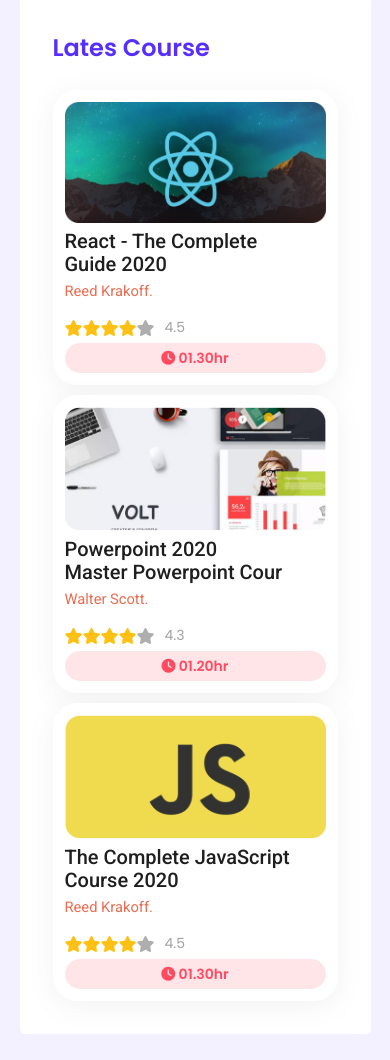
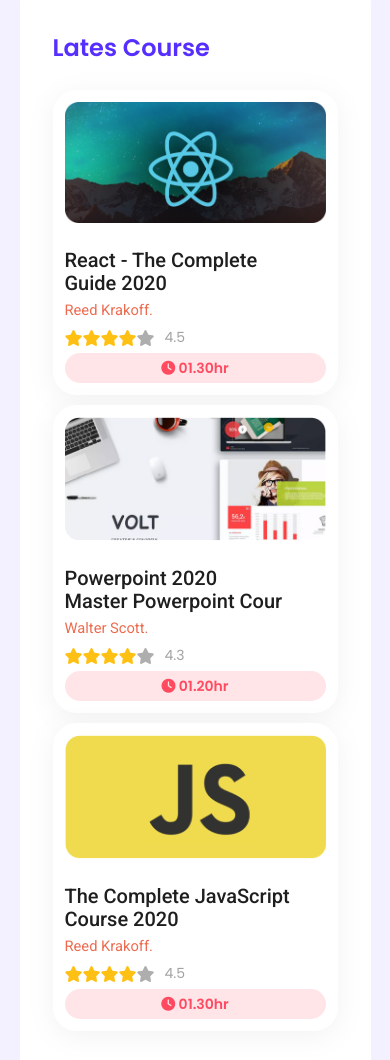
Before and after one commit to mdsumonali372/leader-board-css-grid-flex, a plain HTML site: page index.html in a window 390 px wide. Shown: the part 2122-3182 px from the top of the page. Drawn offline with Linux system fonts and the light colour scheme.

Commit message:
margin changes

```diff
--- a/css/responsive.css
+++ b/css/responsive.css
@@ -24,6 +24,7 @@
   .course-deatils {
     flex-direction: column;
     text-align: center;
+    margin-top: 8px;
   }
   .watch-hour {
     margin-top: 5px;
@@ -51,6 +52,7 @@
   .course-deatils {
     flex-direction: column;
     text-align: center;
+    margin-top: 10px;
   }
   .watch-hour {
     margin-top: 5px;
--- a/css/style.css
+++ b/css/style.css
@@ -161,6 +161,7 @@ hr {
   font-family: "Roboto", sans-serif;
   font-weight: 500;
   line-height: 23px;
+  margin-top: 19px;
 }
 .course-item p {
   font-weight: 400;
```
